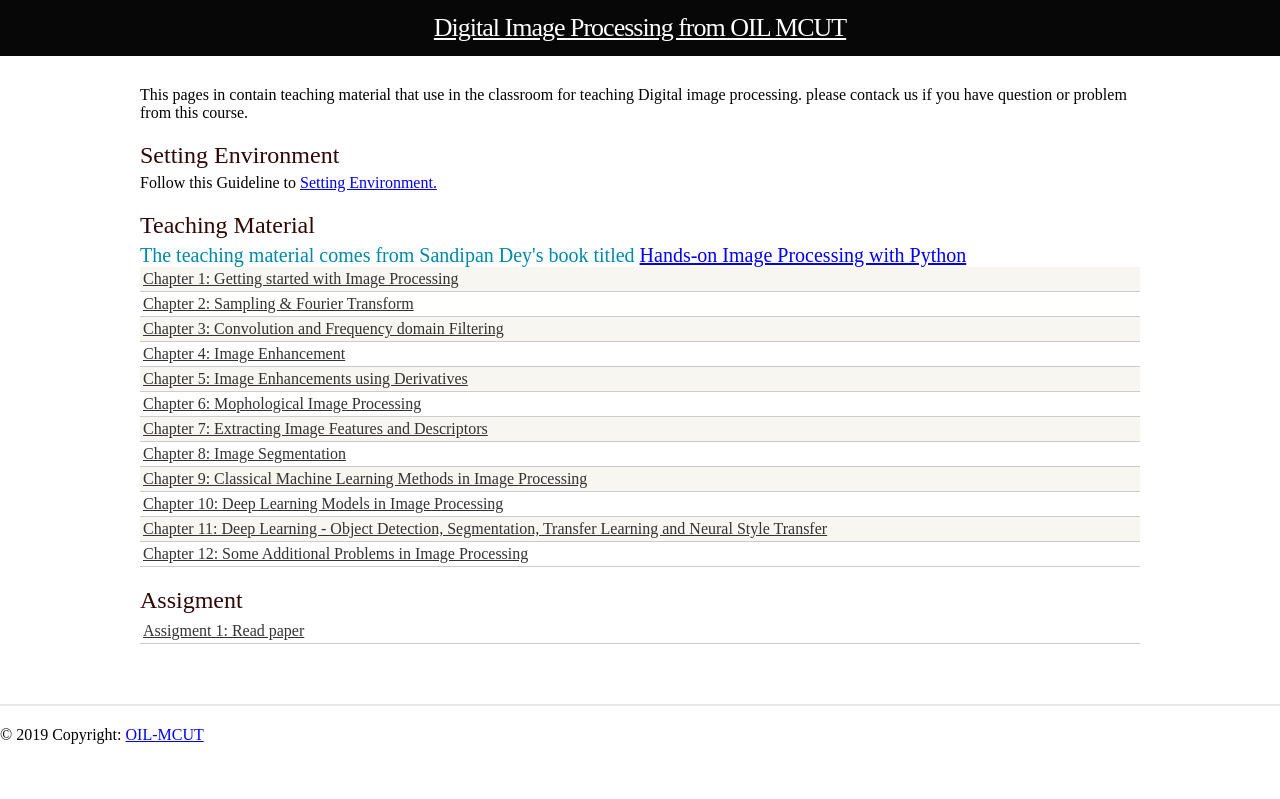
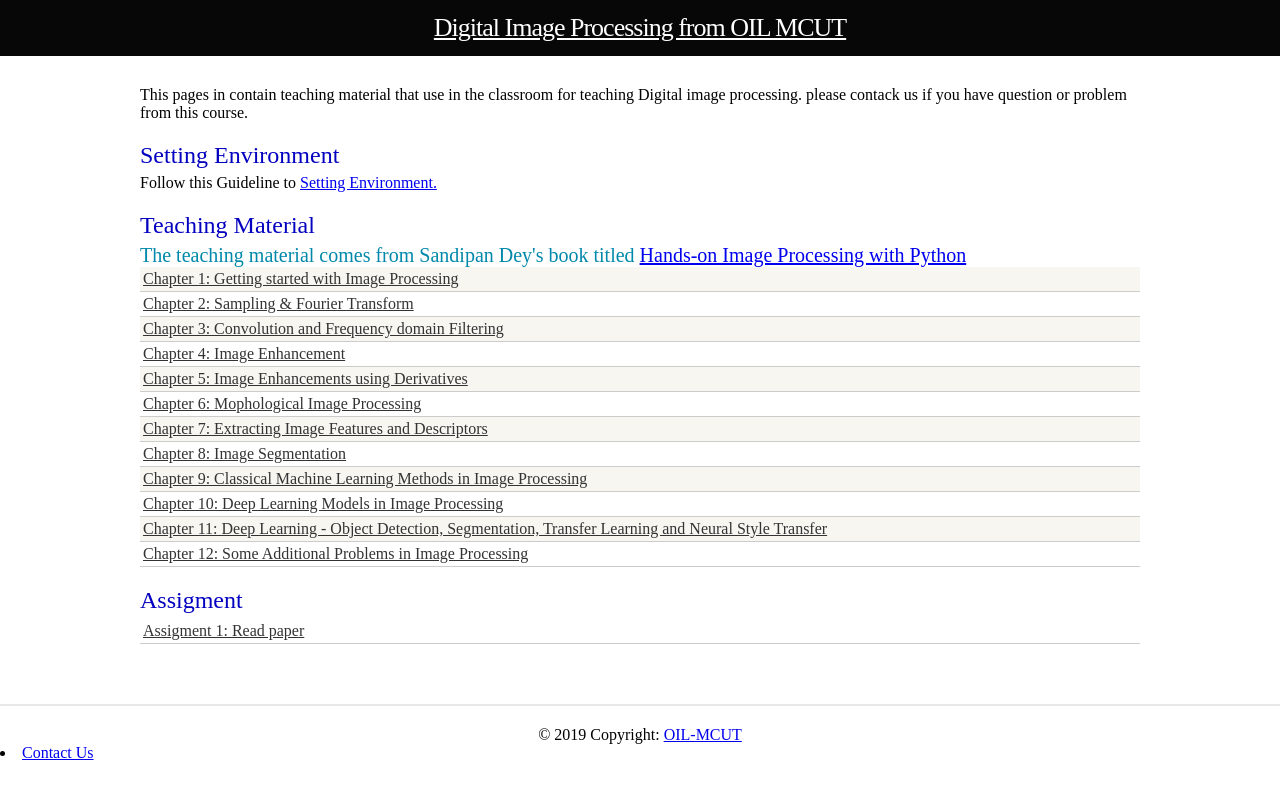
Before and after one commit to oil-mcut/oil-mcut.github.io, a Jekyll site: the page built from index.html, in a window 1280 px wide. Shown: the top 799 px of the page. Built offline with Jekyll 4.4.1, drawn with Linux system fonts in a browser that asks for light colours.

Commit message:
15122019

```diff
--- a/_layouts/default.html
+++ b/_layouts/default.html
@@ -30,10 +30,13 @@
 
     <footer class="site-footer">
     <!-- Copyright -->
-        <div class="footer-copyright text-center py-3">© 2019 Copyright:
-            <a href="https://mdbootstrap.com/education/bootstrap/">OIL-MCUT</a>
+        <div class="footer-copyright wrap">© 2019 Copyright:
+            <a href="https://github.com/oil-mcut/oil-mcut.github.io">OIL-MCUT</a>
         </div>
     <!-- Copyright -->
+        <li>
+            <a href="mailto:{{ site.email }}">Contact Us</a>
+        </li>
 
     </footer>
     </body>
--- a/css/main.css
+++ b/css/main.css
@@ -13,7 +13,7 @@ body{
 }
 .module-header {
     font-size: 24px;
-    color:rgb(48, 6, 6);
+    color:rgb(3, 0, 192);
     margin-top: 20px;
     margin-bottom: 5px;
   }
@@ -118,3 +118,13 @@ body{
   margin-top: 30px;
   padding: 20px 0;
 }
+
+.footer-copyright {
+  /* border-bottom: 1px solid #e8e8e8; */
+  text-align: center;
+}
+
+.support {
+  background-color: rgb(122, 90, 90);
+  font-size: 0.8em;
+}
```
